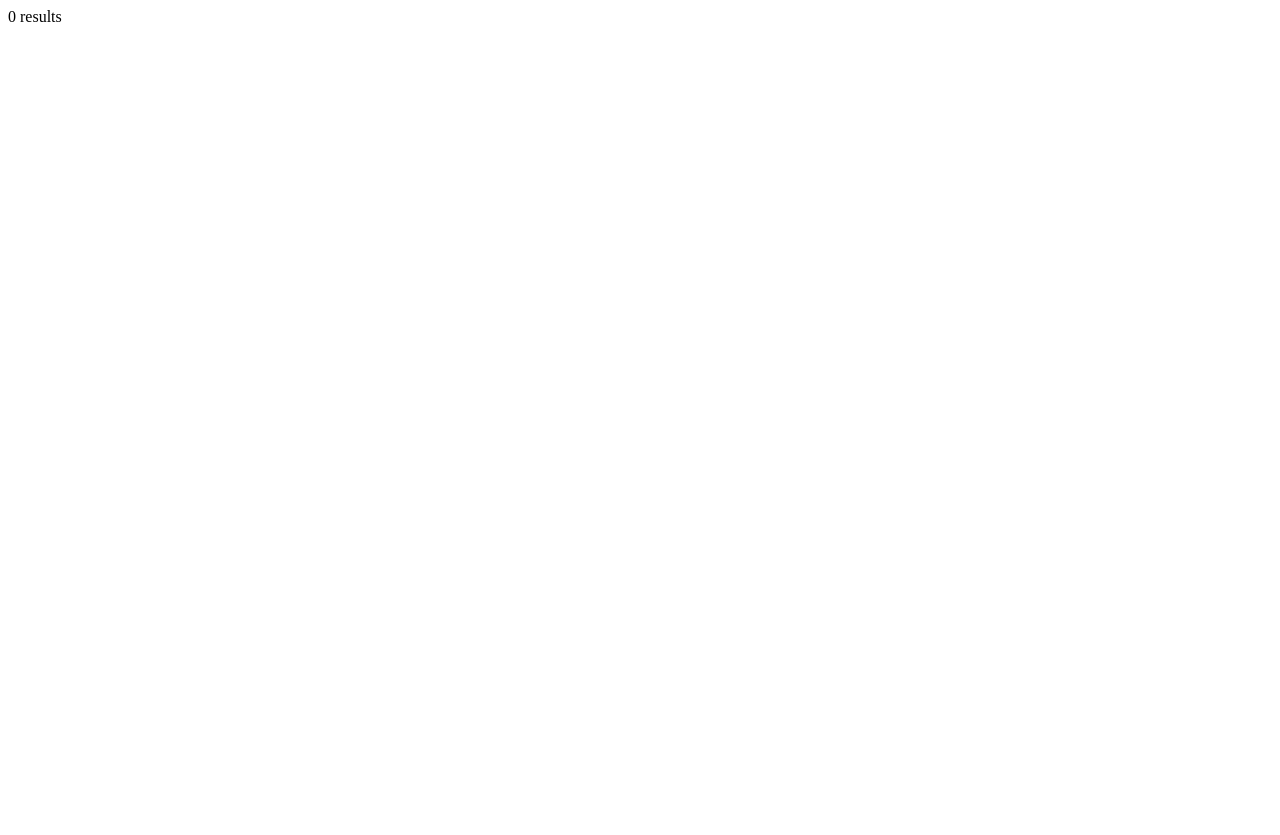
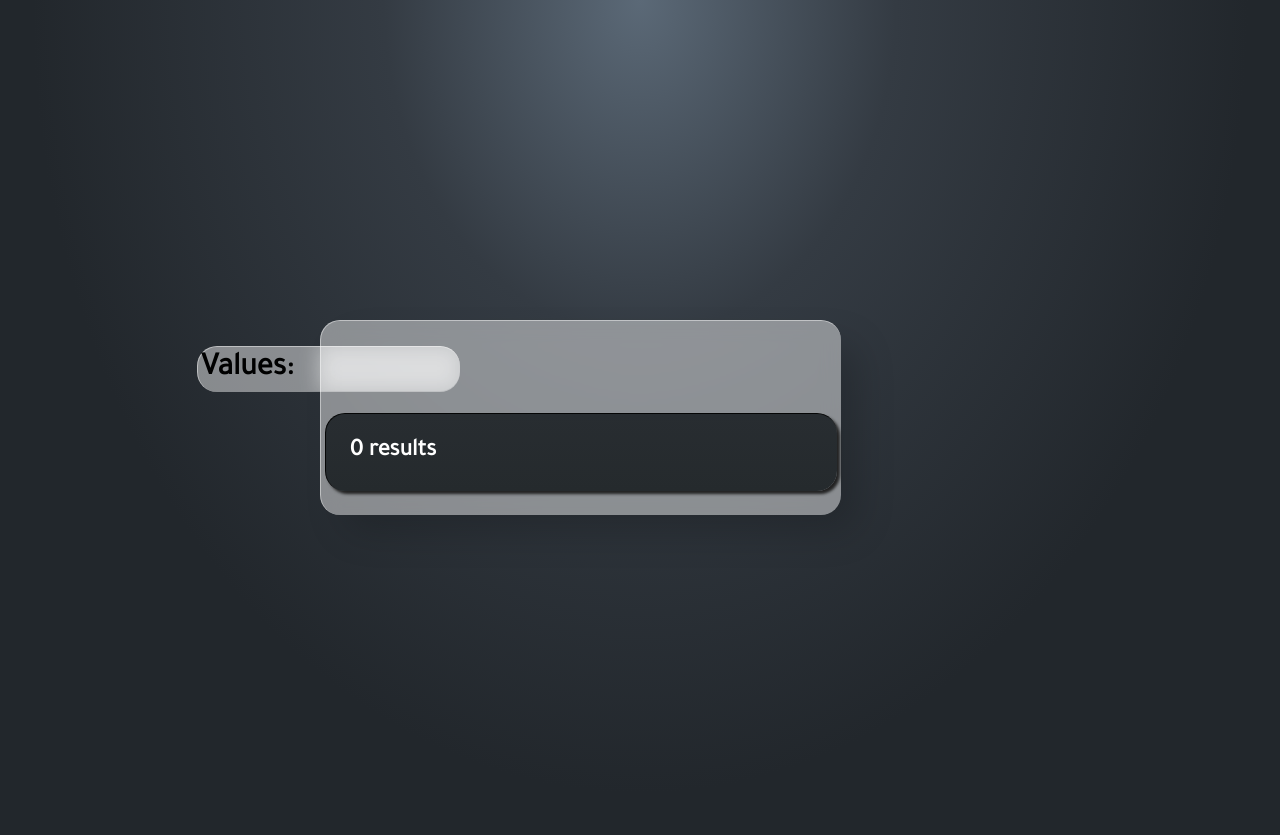
Before and after one commit to Anas-MG/Robot-IOT-Projects, a PHP site: page /base.php in a window 1280 px wide. Before the commit the page is almost empty. Before the commit the page ends 22 px from the top, so only its background shows below. Run offline with PHP 8.4, Linux system fonts and the light colour scheme; tables that the repository leaves empty or names only in its code hold one stand-in row (values such as "Sample post").

Commit message:
Add files via upload

```diff
--- /dev/null
+++ b/robot_control_system/arm_base.css
@@ -0,0 +1,59 @@
+@import url("https://fonts.googleapis.com/css2?family=Roboto&family=Tajawal&display=swap");
+
+/* custom properties*/
+:root {
+  --white: rgba(255, 255, 255, 0.452);
+  --tcolor: #252a2d;
+}
+body {
+  font-family: "Tajawal", Roboto;
+  text-align: right;
+  margin: 0;
+  background: -webkit-radial-gradient(
+      center top,
+      farthest-side,
+      #5b6977,
+      #343b43 40%,
+      #22272c 95%,
+      #22272c
+    ),
+    #22272c;
+  background-repeat: no-repeat;
+}
+.values {
+  background: var(--white);
+  padding: 0.1em;
+  border-radius: 20px;
+  border-left: 1px solid var(--white);
+  border-top: 1px solid var(--white);
+  backdrop-filter: blur(10px);
+  margin-left: -4em;
+
+  text-align: left;
+  width: 50%;
+}
+.arm {
+  background: var(--white);
+  padding: 0.3%;
+  border-radius: 20px;
+  border-left: 1px solid var(--white);
+  border-top: 1px solid var(--white);
+  backdrop-filter: blur(10px);
+  box-shadow: 20px 20px 40px -6px rgba(0, 0, 0, 0.2);
+  text-align: left;
+  margin: 20em;
+  width: 40%;
+}
+
+h2 {
+  padding: 1em;
+  font-weight: bold;
+  background: linear-gradient(#282d31, #252a2d);
+  box-shadow: 0px -3px 2px 0px #212428 inset, 0px 2px 2px #535d65 inset,
+    0px 2px 2px -1px #050606, 0px 7px 4px -1px #1a1d1f;
+  color: white;
+  border-radius: 20px;
+  border-left: 1px solid #050606;
+  border-top: 1px solid #050606;
+  box-shadow: 3px 3px 3px #222;
+}
--- a/robot_control_system/base.php
+++ b/robot_control_system/base.php
@@ -1,3 +1,18 @@
+
+ <!DOCTYPE html>
+        <html lang="en">
+        <head>
+                <meta charset="UTF-8">
+                <meta http-equiv="X-UA-Compatible" content="IE=edge">
+                <meta name="viewport" content="width=device-width, initial-scale=1.0">
+                <link rel="stylesheet" href="./arm_base.css" />
+
+                <title>Document</title>
+        </head>
+        <body>
+  <div class="arm">
+    <h1 class='values'>Values:</h1>
+    <h2>
 <?php
 include 'db_conn.php';
 $conn = OpenCon();
@@ -7,9 +22,12 @@ $result = $conn->query($sql);
 if ($result->num_rows > 0) {
   // output data of each row
   while($row = $result->fetch_assoc()) {
-    echo "id: " . $row["id"]. " - ON: " . $row["start"]. " - Movement: " . $row["movement"]. "<br>";
+    echo "id: " . $row["id"]. " <br/> Power: " . $row["start"]. "<br/> Movement: " . $row["movement"]. "<br>";
   }
 } else {
   echo "0 results";
 }
-?>
+?></h2>
+</div>
+      </body>
+      </html>
--- a/robot_control_system/db_update.php
+++ b/robot_control_system/db_update.php
@@ -6,7 +6,7 @@ $conn = OpenCon();
 if(isset($_POST['start'])){
         $start = $_POST['start'];
 $sql = "UPDATE main_base
-SET  startt = $start  WHERE id=0";
+SET  start= $start  WHERE id=0";
 $result = mysqli_query($conn, $sql) or die ("Cant insert");
 
 }
--- a/robot_control_system/robot_control_system.css
+++ b/robot_control_system/robot_control_system.css
@@ -2,8 +2,6 @@
 
 /* custom properties*/
 :root {
-  --psize: 2em;
-  --ptext: 2rem;
   --pcolor: #c7781e;
   --scolor: #47607c;
   --tcolor: #252a2d;
@@ -80,7 +78,6 @@ body {
   margin: -0.1em 1em;
 }
 
-
 .start-btn {
   font-size: 0;
   width: 35px;
@@ -127,7 +124,6 @@ body {
 .right h2 {
   margin-top: -1em;
   font-size: 0.88rem;
-
 }
 .bottom-right {
   float: center;
--- a/robot_control_system/values.js
+++ b/robot_control_system/values.js
@@ -61,6 +61,7 @@ arm_base.onchange = function () {
 
 //reseting values to 90degree onclicking reset button "هنا !"
 var reset = document.getElementById("reset");
+var start = 0;
 reset.onclick = function () {
   $.post("db_update.php", {
     gripper: "90",
@@ -69,6 +70,7 @@ reset.onclick = function () {
     shoulder: "90",
     arm_base: "90",
   });
+  $.post("db_update.php", { start: start });
   gripper.value = "90";
   wrist.value = "90";
   elbow.value = "90";
@@ -108,7 +110,7 @@ forward.onclick = function () {
 
 //controlling on and off button for the main base, posting 1 when clicking when 'ON' and 0 when clicking 'OFF'
 var on = document.getElementById("on");
-var start = 0;
+start = 0;
 function onStart() {
   if (on.value === "ON") {
     on.value = "OFF";
```
Also changed, not shown: robot_control_system/arm.php (+20 -6 lines).
